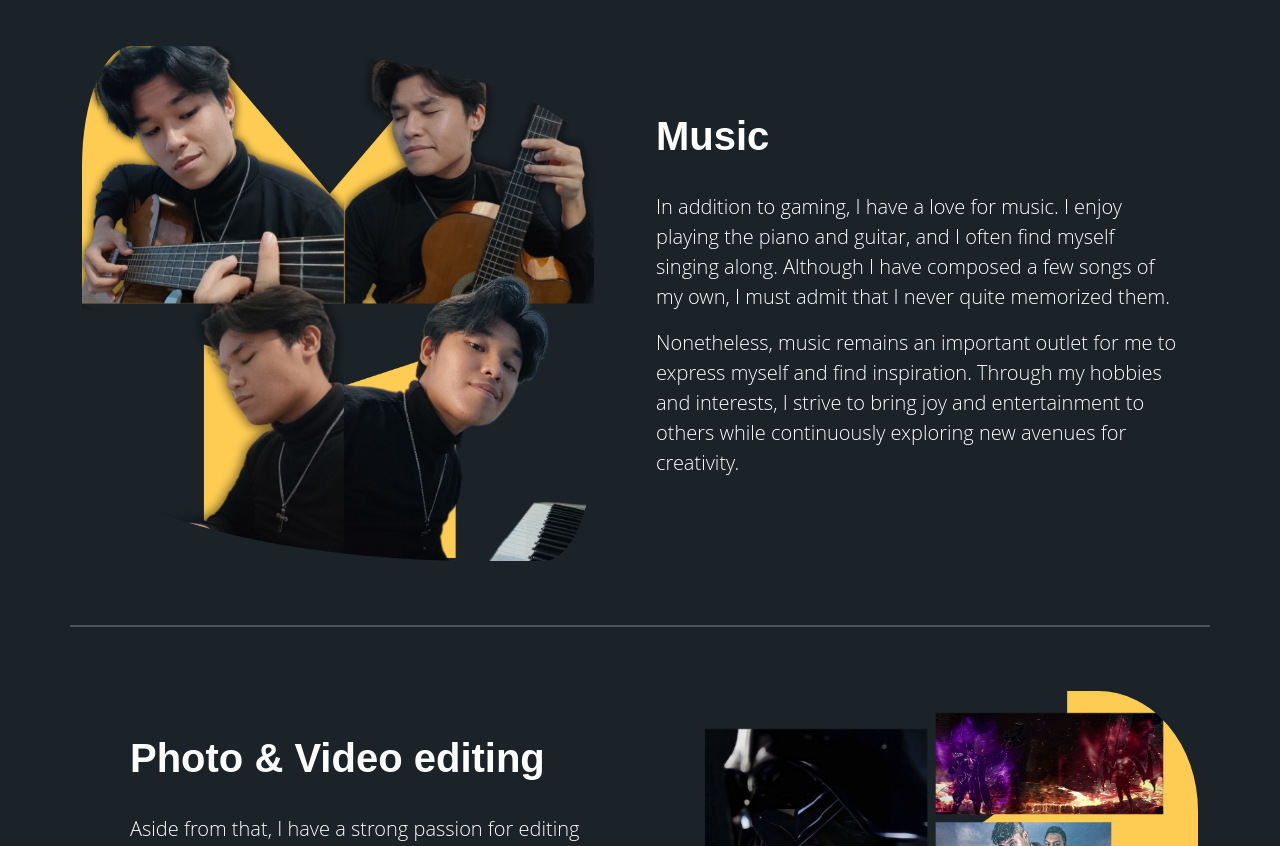
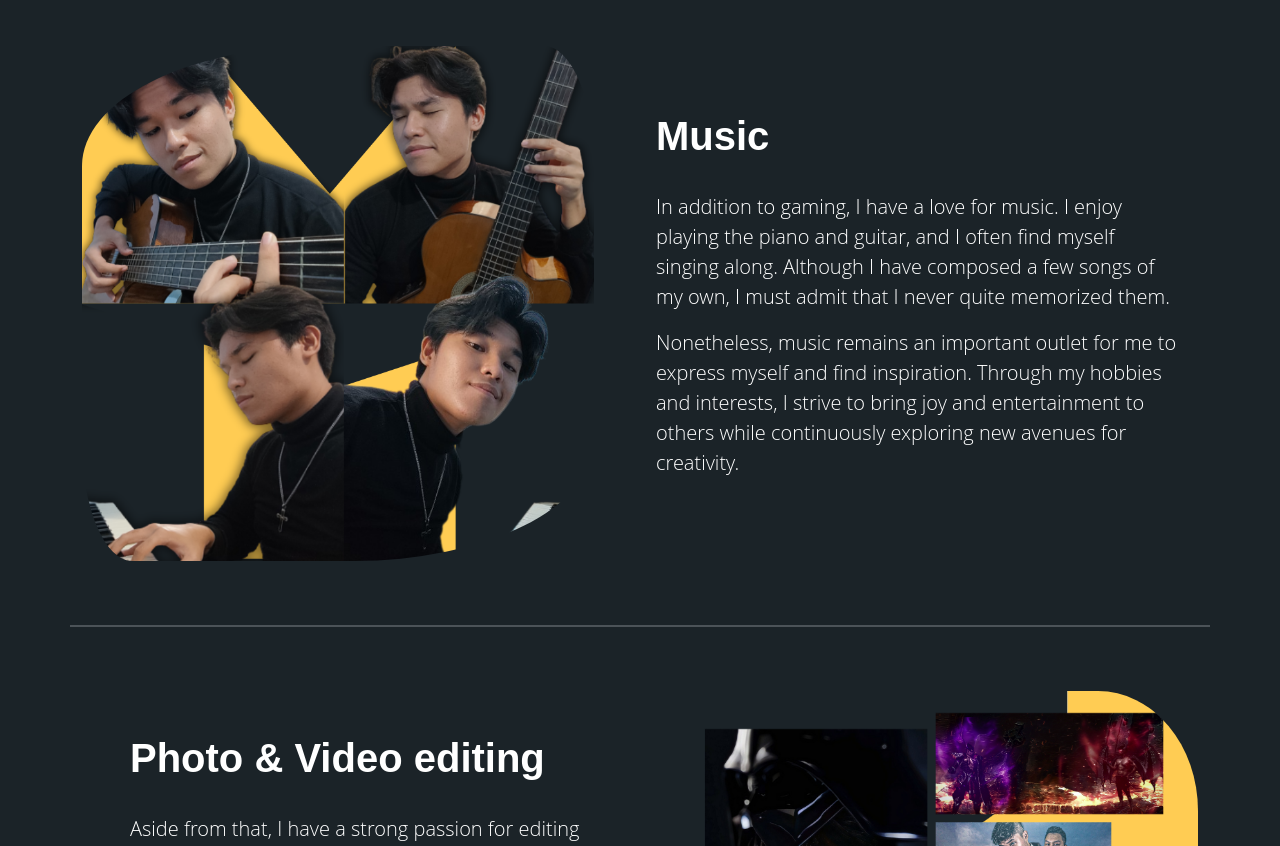
Before and after one commit to xernomm/portfolio, a plain HTML site: page index.html in a window 1280 px wide. Shown: the part 5136-5982 px from the top of the page. Drawn offline with nearby package versions, Linux system fonts and the light colour scheme.

Commit message:
imagefix

```diff
--- a/index.html
+++ b/index.html
@@ -540,7 +540,7 @@
 
   <div style="background-color: #1B2328;" class="col-12 container d-flex py-5">
     <div id="musicImg" class="col-6">
-      <img style="border-radius: 50px 400px / 120px;" src="img/music.png" alt="" class="col-11">
+      <img style="border-radius: 240px 50px / 120px;" src="img/music.png" alt="" class="col-11">
     </div>
     <div id="musicText" class="col-6 my-auto px-3">
       <h1 class="display-6 fw-bold text-white">Music</h1>
```
